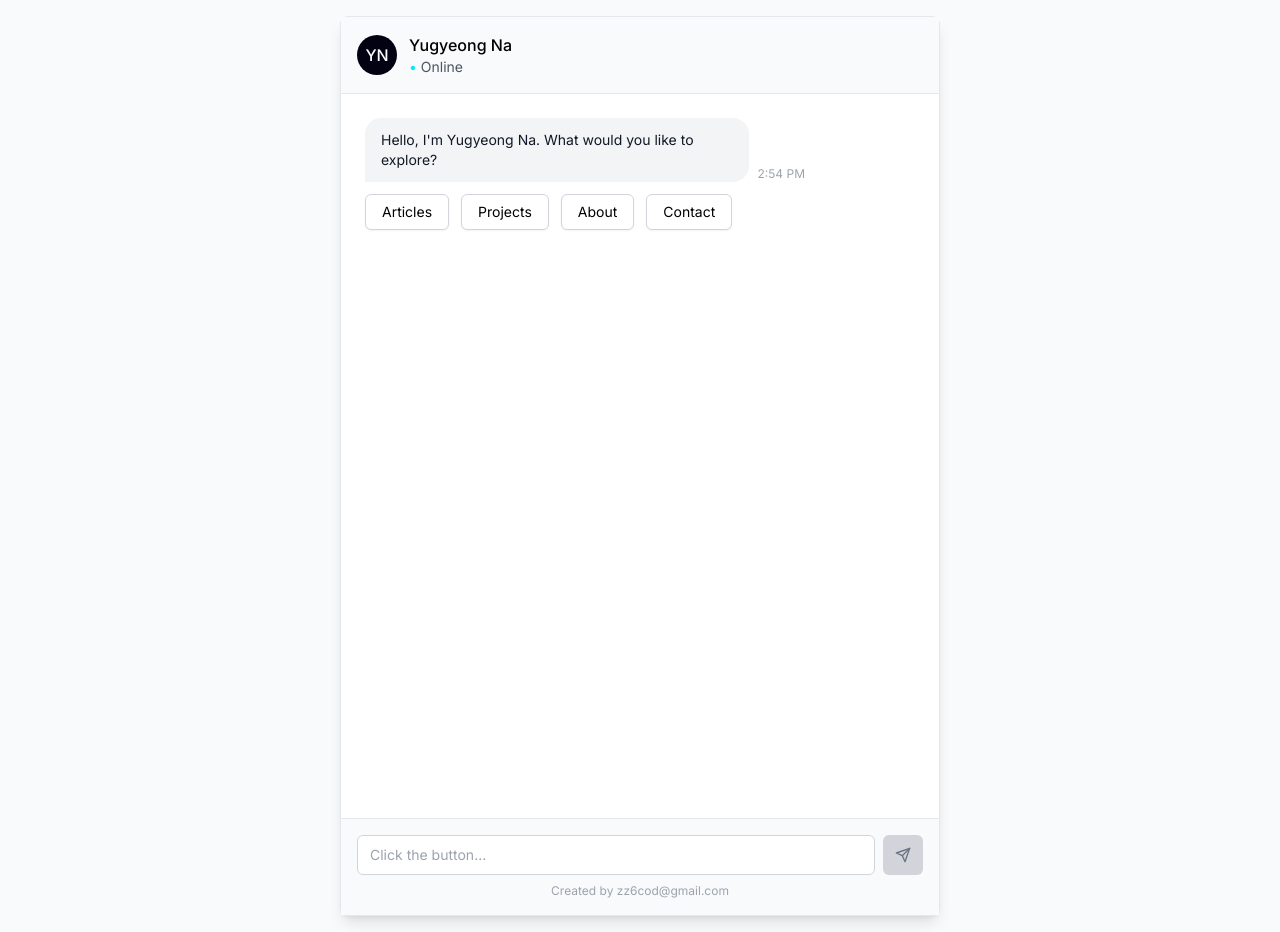
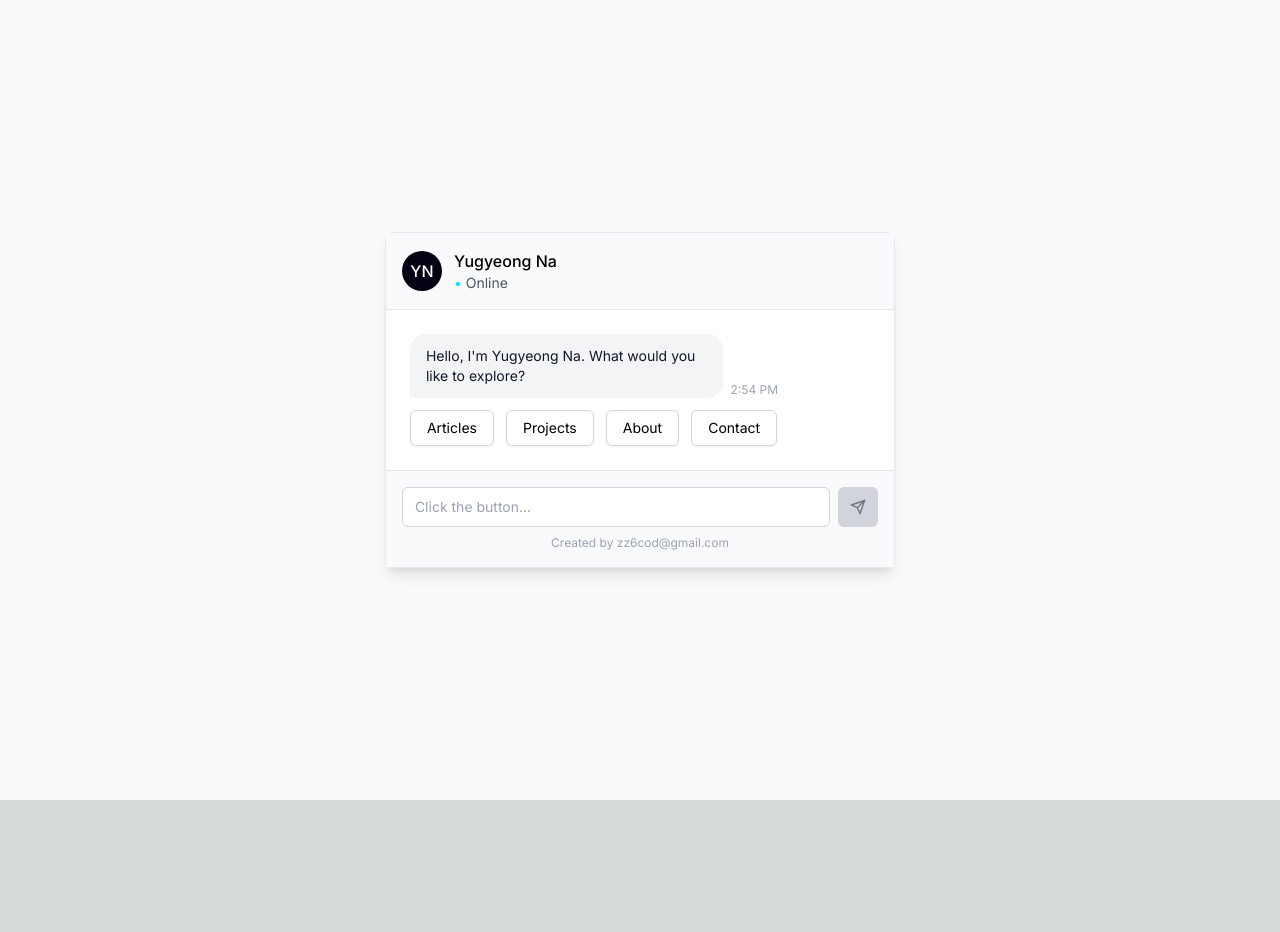
Before and after one commit to 60cod/bot-style-blog, a Next.js app: page / in a window 1280 px wide. After the commit the page ends 800 px from the top, so only its background shows below. Built offline with nearby package versions, Linux system fonts and the light colour scheme.

Commit message:
Clean up duplicate files and consolidate CSS structure

```diff
--- a/app/globals.css
+++ b/app/globals.css
@@ -42,3 +42,27 @@ a {
   color: inherit;
   text-decoration: none;
 }
+
+/* Text truncation utilities */
+@layer utilities {
+  .line-clamp-1 {
+    display: -webkit-box;
+    -webkit-box-orient: vertical;
+    -webkit-line-clamp: 1;
+    overflow: hidden;
+  }
+
+  .line-clamp-2 {
+    display: -webkit-box;
+    -webkit-box-orient: vertical;
+    -webkit-line-clamp: 2;
+    overflow: hidden;
+  }
+
+  .line-clamp-3 {
+    display: -webkit-box;
+    -webkit-box-orient: vertical;
+    -webkit-line-clamp: 3;
+    overflow: hidden;
+  }
+}
--- a/app/layout.tsx
+++ b/app/layout.tsx
@@ -1,7 +1,7 @@
 import type { Metadata } from 'next'
 import { Inter } from 'next/font/google'
 import Script from 'next/script'
-import '../styles/globals.css'
+import './globals.css'
 
 const inter = Inter({ subsets: ['latin'] })
 
--- a/app/page.tsx
+++ b/app/page.tsx
@@ -1,4 +1,4 @@
-import Chatbot from '@/components/ChatbotRefactored'
+import Chatbot from '@/components/Chatbot'
 
 export default function Home() {
   return (
--- a/components/Chatbot.tsx
+++ b/components/Chatbot.tsx
@@ -1,72 +1,38 @@
 'use client';
 
-import { useState } from 'react';
-import { Send } from 'lucide-react';
-import { createInitialMessage } from '@/lib/message-utils';
-
-interface Message {
-  id: string;
-  content: string;
-  isBot: boolean;
-  buttons?: string[];
-  isFullWidth?: boolean;
-  selectedSection?: string;
-}
+import { Message } from '@/types';
+import { CHATBOT_DIMENSIONS } from '@/constants';
+import { useChatbot } from '@/hooks/useChatbot';
+import { Avatar } from './ui/Avatar';
+import { MessageBubble } from './ui/MessageBubble';
+import { NavigationButtons } from './ui/NavigationButtons';
+import { NavigationButton } from './ui/NavigationButton';
+import { ChatInput } from './ui/ChatInput';
 
 export default function Chatbot() {
-  const [messages, setMessages] = useState<Message[]>([createInitialMessage()]);
-  const [showInitialButtons, setShowInitialButtons] = useState(true);
-  const [inputValue, setInputValue] = useState("");
-  const [isExpanded, setIsExpanded] = useState(false);
+  const {
+    messages,
+    showInitialButtons,
+    isExpanded,
+    handleSectionClick,
+    handleBackToHome
+  } = useChatbot();
 
-  const handleButtonClick = (section: string) => {
-    // Hide initial buttons and expand chatbot
-    setShowInitialButtons(false);
-    setIsExpanded(true);
-
-    // Add user message
-    const userMessage: Message = {
-      id: Date.now().toString(),
-      content: section,
-      isBot: false
-    };
-
-    // Add bot response with full width
-    const botMessage: Message = {
-      id: (Date.now() + 1).toString(),
-      content: "",
-      isBot: true,
-      isFullWidth: true,
-      selectedSection: section
-    };
-
-    setMessages(prev => [...prev, userMessage, botMessage]);
-  };
-
-  const handleBackToHome = () => {
-    // Reset to initial state
-    setIsExpanded(false);
-    setShowInitialButtons(true);
-    setMessages([createInitialMessage()]);
-  };
+  const containerSize = isExpanded
+    ? `${CHATBOT_DIMENSIONS.expanded.width} ${CHATBOT_DIMENSIONS.expanded.height}`
+    : `${CHATBOT_DIMENSIONS.collapsed.width} ${CHATBOT_DIMENSIONS.collapsed.height}`;
 
   return (
-    <div className="size-full flex items-center justify-center bg-gray-50 p-4">
-      <div className={`flex flex-col shadow-lg border border-gray-200 transition-all duration-500 ease-in-out rounded-lg bg-white ${
-        isExpanded ? "w-[1000px] h-[1200px]" : "w-[600px] h-[900px]"
-      }`}>
+    <div className="min-h-screen w-full flex items-center justify-center bg-gray-50 p-4">
+      <div className={`flex flex-col shadow-lg border border-gray-200 transition-all duration-500 ease-in-out rounded-lg bg-white ${containerSize}`}>
+
         {/* Header */}
         <div className="flex items-center gap-3 p-4 border-b border-gray-200 bg-gray-50">
-          <div className="w-10 h-10 rounded-full text-white flex items-center justify-center font-medium" style={{backgroundColor: '#030213'}}>
-            YN
-          </div>
-          <div>
-            <h2 className="font-medium">Yugyeong Na</h2>
-            <p className="text-gray-600 text-sm">
-              <span style={{color: '#00e9ff'}}>• </span>
-              Online
-            </p>
-          </div>
+          <Avatar
+            initials="YN"
+            name="Yugyeong Na"
+            status="Online"
+          />
         </div>
 
         {/* Messages Area */}
@@ -77,78 +43,28 @@ export default function Chatbot() {
                 key={message.id}
                 className={`flex ${message.isBot ? "justify-start" : "justify-end"}`}
               >
-                {message.isFullWidth ? (
-                  <div
-                    className="w-full bg-gray-100 rounded-lg p-4 flex items-center justify-center overflow-y-auto"
-                    style={{ height: '810px' }}
-                  >
-                    <div className="text-center">
-                      <h3 className="mb-2">Loading {message.selectedSection}...</h3>
-                      <p className="text-gray-600">
-                        This area will display the {message.selectedSection} content.
-                      </p>
-                    </div>
-                  </div>
-                ) : (
-                  <div
-                    className={`max-w-[80%] rounded-2xl rounded-br-none px-4 py-3 ${
-                      message.isBot
-                        ? "bg-gray-100 text-gray-900"
-                        : "text-white"
-                    }`}
-                    style={!message.isBot ? {backgroundColor: '#030213'} : {}}
-                  >
-                    <div dangerouslySetInnerHTML={{ __html: message.content }} />
-                  </div>
-                )}
+                <MessageBubble message={message} />
               </div>
             ))}
           </div>
 
-          {/* Initial Navigation Buttons - Outside message bubbles */}
+          {/* Initial Navigation Buttons */}
           {showInitialButtons && (
-            <div className="flex gap-3 justify-left mt-3 flex-wrap">
-              {["Articles", "Projects", "About", "Contact"].map((button) => (
-                <button
-                  key={button}
-                  onClick={() => handleButtonClick(button)}
-                  className="text-sm h-9 px-4 bg-white border border-gray-300 rounded-md hover:bg-gray-50 shadow-sm hover:shadow-md transition-shadow duration-200"
-                >
-                  {button}
-                </button>
-              ))}
-            </div>
+            <NavigationButtons onSectionClick={handleSectionClick} />
           )}
 
-          {/* Return Home Button - Shows when expanded */}
+          {/* Return Button */}
           {isExpanded && !showInitialButtons && (
             <div className="flex justify-left mt-3">
-              <button
-                onClick={handleBackToHome}
-                className="text-sm h-9 px-4 bg-white border border-gray-300 rounded-md hover:bg-gray-50 shadow-sm hover:shadow-md transition-shadow duration-200"
-              >
+              <NavigationButton onClick={handleBackToHome}>
                 Return
-              </button>
+              </NavigationButton>
             </div>
           )}
         </div>
 
         {/* Input Area */}
-        <div className="p-4 border-t border-gray-200 bg-gray-50">
-          <div className="flex gap-2">
-            <input
-              disabled
-              placeholder="Click the button..."
-              className="flex-1 text-sm bg-white border border-gray-300 rounded-md px-3 py-2 text-gray-400"
-            />
-            <button
-              disabled
-              className="w-10 h-10 bg-gray-300 rounded-md flex items-center justify-center text-gray-500"
-            >
-              <Send className="h-4 w-4" />
-            </button>
-          </div>
-        </div>
+        <ChatInput />
       </div>
     </div>
   );
--- a/components/ChatbotRefactored.tsx
+++ /dev/null
@@ -1,71 +0,0 @@
-'use client';
-
-import { Message } from '@/types';
-import { CHATBOT_DIMENSIONS } from '@/constants';
-import { useChatbot } from '@/hooks/useChatbot';
-import { Avatar } from './ui/Avatar';
-import { MessageBubble } from './ui/MessageBubble';
-import { NavigationButtons } from './ui/NavigationButtons';
-import { NavigationButton } from './ui/NavigationButton';
-import { ChatInput } from './ui/ChatInput';
-
-export default function Chatbot() {
-  const {
-    messages,
-    showInitialButtons,
-    isExpanded,
-    handleSectionClick,
-    handleBackToHome
-  } = useChatbot();
-
-  const containerSize = isExpanded
-    ? `${CHATBOT_DIMENSIONS.expanded.width} ${CHATBOT_DIMENSIONS.expanded.height}`
-    : `${CHATBOT_DIMENSIONS.collapsed.width} ${CHATBOT_DIMENSIONS.collapsed.height}`;
-
-  return (
-    <div className="min-h-screen w-full flex items-center justify-center bg-gray-50 p-4">
-      <div className={`flex flex-col shadow-lg border border-gray-200 transition-all duration-500 ease-in-out rounded-lg bg-white ${containerSize}`}>
-
-        {/* Header */}
-        <div className="flex items-center gap-3 p-4 border-b border-gray-200 bg-gray-50">
-          <Avatar
-            initials="YN"
-            name="Yugyeong Na"
-            status="Online"
-          />
-        </div>
-
-        {/* Messages Area */}
-        <div className="flex-1 p-6">
-          <div className="space-y-4">
-            {messages.map((message) => (
-              <div
-                key={message.id}
-                className={`flex ${message.isBot ? "justify-start" : "justify-end"}`}
-              >
-                <MessageBubble message={message} />
-              </div>
-            ))}
-          </div>
-
-          {/* Initial Navigation Buttons */}
-          {showInitialButtons && (
-            <NavigationButtons onSectionClick={handleSectionClick} />
-          )}
-
-          {/* Return Button */}
-          {isExpanded && !showInitialButtons && (
-            <div className="flex justify-left mt-3">
-              <NavigationButton onClick={handleBackToHome}>
-                Return
-              </NavigationButton>
-            </div>
-          )}
-        </div>
-
-        {/* Input Area */}
-        <ChatInput />
-      </div>
-    </div>
-  );
-}
--- a/styles/globals.css
+++ /dev/null
@@ -1,68 +0,0 @@
-@tailwind base;
-@tailwind components;
-@tailwind utilities;
-
-:root {
-  --foreground-rgb: 0, 0, 0;
-  --background-start-rgb: 214, 219, 220;
-  --background-end-rgb: 255, 255, 255;
-}
-
-@media (prefers-color-scheme: dark) {
-  :root {
-    --foreground-rgb: 255, 255, 255;
-    --background-start-rgb: 0, 0, 0;
-    --background-end-rgb: 0, 0, 0;
-  }
-}
-
-body {
-  color: rgb(var(--foreground-rgb));
-  background: linear-gradient(
-      to bottom,
-      transparent,
-      rgb(var(--background-end-rgb))
-    )
-    rgb(var(--background-start-rgb));
-}
-
-* {
-  box-sizing: border-box;
-  padding: 0;
-  margin: 0;
-}
-
-html,
-body {
-  max-width: 100vw;
-  overflow-x: hidden;
-}
-
-a {
-  color: inherit;
-  text-decoration: none;
-}
-
-/* Text truncation utilities */
-@layer utilities {
-  .line-clamp-1 {
-    display: -webkit-box;
-    -webkit-box-orient: vertical;
-    -webkit-line-clamp: 1;
-    overflow: hidden;
-  }
-
-  .line-clamp-2 {
-    display: -webkit-box;
-    -webkit-box-orient: vertical;
-    -webkit-line-clamp: 2;
-    overflow: hidden;
-  }
-
-  .line-clamp-3 {
-    display: -webkit-box;
-    -webkit-box-orient: vertical;
-    -webkit-line-clamp: 3;
-    overflow: hidden;
-  }
-}
```
